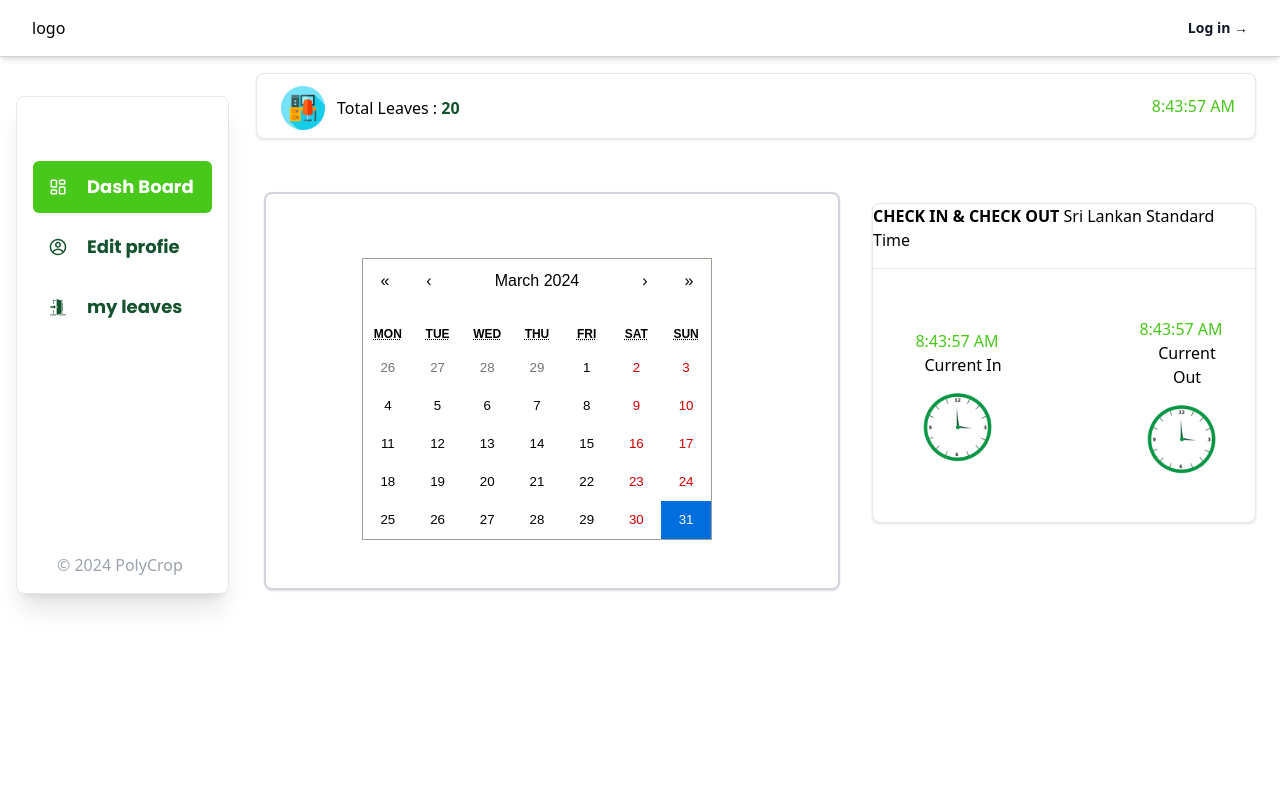
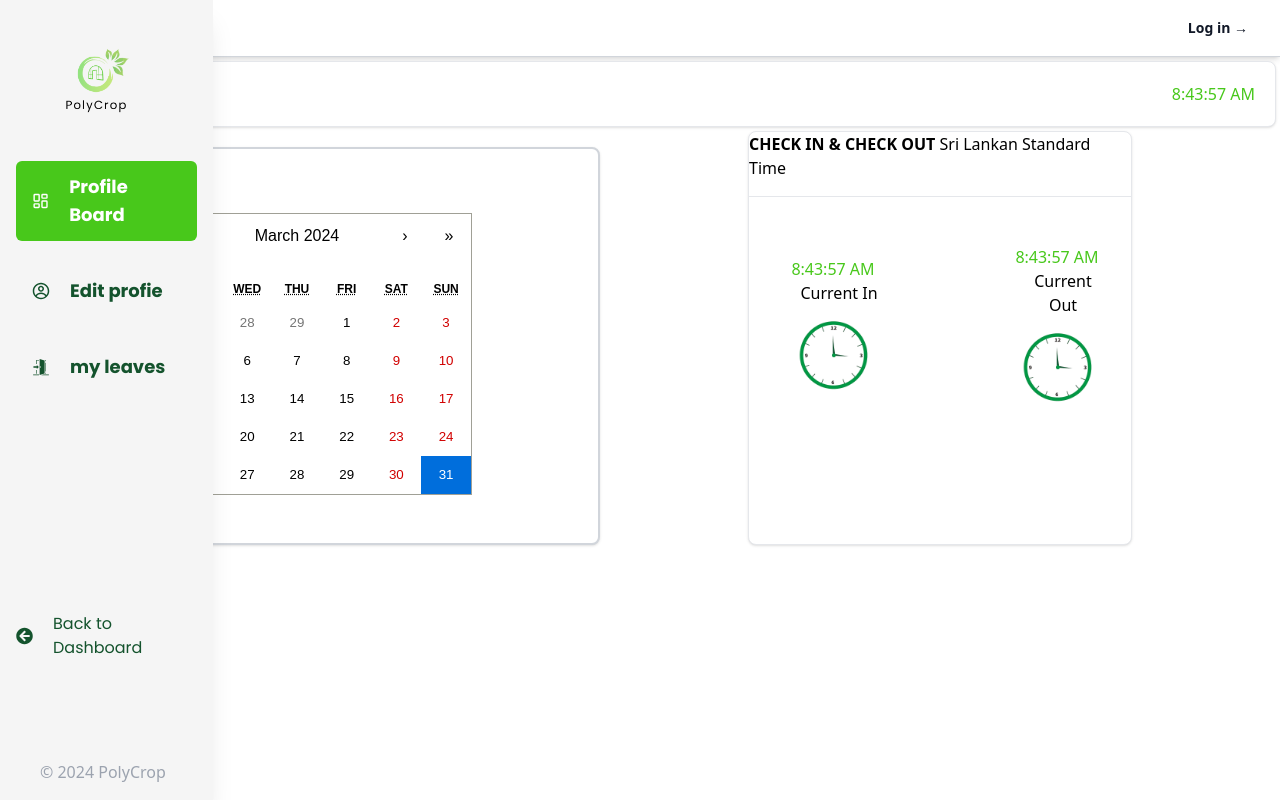
Before and after one commit to AnjanaTinush/OEPM_System, a React (Create React App) app in the folder frontend/: page /e_profile_dashboard in a window 1280 px wide. Built offline with nearby package versions, Linux system fonts and the light colour scheme.

Commit message:
cretate admin edit profile front end

```diff
--- a/frontend/src/Screens/Component/Navbar.js
+++ b/frontend/src/Screens/Component/Navbar.js
@@ -20,7 +20,7 @@ function Navbar() {
 
   return (
     <div>
-      <header className="bg-white border-b border-gray-300 shadow-md">
+      <header className=" bg-white border-b border-gray-300 shadow-md">
         <nav
           className="mx-auto flex max-w-7xl items-center justify-between p-4 lg:px-8"
           aria-label="Global"
--- a/frontend/src/Screens/Employee/Allusers.js
+++ b/frontend/src/Screens/Employee/Allusers.js
@@ -7,6 +7,12 @@ import Adminnavbar from './Component/Adminnavbar'
 import Navbar from '../Component/Navbar';
 import Loader from '../../Component/Loader';
 import Userupdate from './Userupdate';
+import AOS from 'aos';
+import 'aos/dist/aos.css';
+
+AOS.init({
+  duration:2500
+});
 
 function Allusers() {
 
@@ -265,7 +271,7 @@ onChange={(e) => { setsearchkey(e.target.value); filterBySearch(e.target.value);
 
         <div className="flex justify-center items-center ml-48 h-full">
         <div className="overflow-x-auto shadow-2xl sm:rounded-lg ml-16"> {Loading && (<Loader/>)}
-      <table className="w-full text-sm text-left rtl:text-right text-gray-500 dark:text-gray-400">
+      <table data-aos="zoom out" className="w-full text-sm text-left rtl:text-right text-gray-500 dark:text-gray-400">
         <thead className="text-xs text-whatsapp-green uppercase bg-wight-green dark:bg-whatsapp-green dark:text-wight-green">
           <tr>
             <th scope="col" className="px-6 py-3">
--- a/frontend/src/Screens/Employee/Approveleave.js
+++ b/frontend/src/Screens/Employee/Approveleave.js
@@ -4,6 +4,13 @@ import Adminnavbar from './Component/Adminnavbar'
 import Navbar from '../Component/Navbar'
 import Loader from '../../Component/Loader'
 import Swal from "sweetalert2";
+import AOS from 'aos';
+import 'aos/dist/aos.css';
+
+AOS.init({
+  duration:2500
+});
+
 
 function Approveleave() {
     const [approveleaves, setapproveleaves] = useState([]);
@@ -69,8 +76,8 @@ function Approveleave() {
             <Navbar />
             <div className="flex justify-center items-center ml-48 mr-10 h-full mt-10">
                 <div className="overflow-x-auto shadow-2xl sm:rounded-lg ml-16">
-                    <table className="w-full text-sm text-left rtl:text-right text-gray-500 dark:text-gray-400">
-                        <thead className="text-xs text-whatsapp-green uppercase bg-wight-green dark:bg-green-900 dark:text-wight-green">
+                    <table data-aos="zoom out" className="w-full text-sm text-left rtl:text-right text-gray-500 dark:text-gray-400">
+                        <thead className="text-xs text-whatsapp-green uppercase bg-wight-green dark:bg-whatsapp-green dark:text-wight-green">
                             <tr>
                                 <th scope="col" className="px-6 py-3">
                                     id
--- a/frontend/src/Screens/Employee/Component/AdprofileNavbar.js
+++ b/frontend/src/Screens/Employee/Component/AdprofileNavbar.js
@@ -3,9 +3,10 @@ import { Link, useLocation } from 'react-router-dom';
 import { LuLayoutDashboard } from "react-icons/lu";
 import { GiExitDoor } from "react-icons/gi";
 import { CgProfile } from "react-icons/cg";
+import { FaArrowCircleLeft } from "react-icons/fa";
 
 
-
+import logo from '../../../Images/logo.png';
 
 function AdprofileNavbar() {
 
@@ -13,36 +14,51 @@ function AdprofileNavbar() {
 
   return (
 
-<div className="text-white bg-white border border-gray-200 h-auto min-h-120 w-1/6 fixed top-24 left-4 flex flex-col rounded-lg justify-between shadow-xl">
+    <div className="bg-wight-green text-white h-screen w-1/6 fixed top-0 left-0 flex flex-col  justify-between shadow-xl">
+
     <div className="p-4">
-      <br></br>
-      <br></br>
+
+
+      <div className="p-4">
+      <div className="flex justify-center items-center mt-4 mr-5">
+        <img src={logo} alt="Logo" />
+      </div>
+
+    </div>
+
       <Link
         to="/e_profile_dashboard"
-        className={`flex items-center w-full py-3 px-4 ${location.pathname === "/e_profile_dashboard" ? 'bg-whatsapp-green text-white' : 'hover:bg-whatsapp-green text-green-900'} font-custom rounded-md text-decoration-none mb-2`}
+        className={`flex items-center w-full mt-6 py-3 px-4 ${location.pathname === "/e_profile_dashboard" ? 'bg-whatsapp-green text-white' : 'hover:bg-whatsapp-green text-green-900'} font-custom rounded-md text-decoration-none mb-2`}
       >
         <LuLayoutDashboard className="mr-5 text-lg" />
-        <span className="font-bold text-lg">Dash Board</span>
+        <span className="font-bold text-lg">Profile Board</span>
       </Link>
       <Link
         to="/e_userprofile"
-        className={`flex items-center w-full py-3 px-4 ${location.pathname === "/e_userprofile" ? 'bg-whatsapp-green text-white' : 'hover:bg-whatsapp-green text-green-900'} font-custom rounded-md text-decoration-none mb-2`}
+        className={`flex items-center w-full mt-6 py-3 px-4 ${location.pathname === "/e_userprofile" ? 'bg-whatsapp-green text-white' : 'hover:bg-whatsapp-green text-green-900'} font-custom rounded-md text-decoration-none mb-2`}
       >
         <CgProfile  className="mr-5 text-lg" />
         <span className="font-bold text-lg">Edit profie</span>
       </Link>
       <Link
         to="/e_requestedleave"
-        className={`flex items-center w-full py-3 px-4 ${location.pathname === "/e_requestedleave" ? 'bg-whatsapp-green text-white' : 'hover:bg-whatsapp-green text-green-900'} font-custom rounded-md text-decoration-none mb-2`}
+        className={`flex items-center w-full mt-6 py-3 px-4 ${location.pathname === "/e_requestedleave" ? 'bg-whatsapp-green text-white' : 'hover:bg-whatsapp-green text-green-900'} font-custom rounded-md text-decoration-none mb-2`}
       >
         <GiExitDoor  className="mr-5 text-lg" />
         <span className="font-bold text-lg">my leaves</span>
       </Link>
+
+
     </div>
-    <div className="p-4 mt-40">
+    <Link
+        to="/employeeDashboard"
 
-      <p className="text-gray-400 ml-6 mt-5">&copy; 2024 PolyCrop </p>
-    </div>
+        className={`flex items-center w-full mt-28  px-4  text-green-900  font-custom rounded-md text-decoration-none `}
+     >
+        <FaArrowCircleLeft className="mr-5 text-lg" />
+        <span className="">Back to Dashboard</span>
+      </Link>
+    <p className="text-gray-400 ml-10 py-4">&copy; 2024 PolyCrop </p>
   </div>
   )
 }
--- a/frontend/src/Screens/Employee/Employeeprofiledashboard.js
+++ b/frontend/src/Screens/Employee/Employeeprofiledashboard.js
@@ -23,49 +23,30 @@ function Employeeprofiledashboard() {
 
   return (
     <div>
-        <Navbar/>
-       <AdprofileNavbar/>
+      <Navbar />
 
-       <div className="max-w-2lg p-2 bg-white border border-gray-200 rounded-lg shadow mt-4 mr-6 ml-64 relative">
-  <div className="flex items-center">
-    <img src={leave} alt="Logo" className='w-11 mt-1 ml-4' />
-    <p className='ml-3 mt-1'>Total Leaves : <span className='font-bold text-green-900'>20</span></p>
-  </div>
-  <div className="absolute top-0 right-0 p-5">
-    <p className='text-whatsapp-green'>{currentTime.toLocaleTimeString()}</p>
-  </div>
+      <div className="max-w-2lg p-2 bg-white border border-gray-200 rounded-lg shadow m-1   relative">
 
+          <div className="flex items-center">
+            <img src={leave} alt="Logo" className="w-11 mt-1 ml-4" />
+            <p className="ml-3 mt-1">
+              Total Leaves :{" "}
+              <span className="font-bold text-green-900">20</span>
+            </p>
+          </div>
+          <div className="absolute top-0 right-0 p-5">
+            <p className="text-whatsapp-green">
+              {currentTime.toLocaleTimeString()}
+            </p>
+          </div>
 
-  {/*  time display */}
+          {/*  time display */}
+        </div>
+      <div className="justify-around flex">
+      <AdprofileNavbar />
 
-</div>
-
- {/*  Mark the Atten */}
- <div class="max-w-sm  bg-white border border-gray-200 rounded-lg mt-16 mr-6 h-80 shadow mx-auto">
- <h1 class=" mb-4 front-boald"><span class="font-bold">CHECK IN & CHECK OUT</span>  Sri Lankan Standard Time</h1>
-
-  <hr className=''/>
-
-  <div class="flex items-center ml-6">
-  <button class="w-24 mt-10 ml-3">
-  <p class="mt-2 text-whatsapp-green ">{currentTime.toLocaleTimeString()}</p>
-  <p class='ml-3 '>Current In</p>
-  <img src={clock} alt="Logo" />
-
-  </button>
-
-  <button class="w-24 mt-10 ml-32">
-  <p class="mt-2 text-whatsapp-green ">{currentTime.toLocaleTimeString()}</p>
-  <p class='ml-3 '>Current Out</p>
-  <img src={clock} alt="Logo" />
-
-  </button>
-</div>
-
-</div>
-
-<div className="max-w-xl p-12 bg-white border-2 border-gray-300 rounded-lg shadow fixed top-44 left-60 mt-4 ml-6" style={{ width: '1230px' }}>
-  <div className="mt-4">
+      <div className="max-w-xl p-12 bg-white border-2 border-gray-300 rounded-lg shadow flex  mt-4 ml-6" style={{ width: '1230px' }}>
+      <div className="mt-4">
     <Calendar
       onChange={setDate}
       value={date}
@@ -75,8 +56,35 @@ function Employeeprofiledashboard() {
 </div>
 
 
+        {/*  Mark the Atten */}
+        <div class="max-w-sm  bg-white border border-gray-200 rounded-lg  shadow mx-auto">
+          <h1 class=" mb-4 front-boald">
+            <span class="font-bold">CHECK IN & CHECK OUT</span> Sri Lankan
+            Standard Time
+          </h1>
 
+          <hr className="" />
+
+          <div class="flex items-center ml-6">
+            <button class="w-24 mt-10 ml-3">
+              <p class="mt-2 text-whatsapp-green ">
+                {currentTime.toLocaleTimeString()}
+              </p>
+              <p class="ml-3 ">Current In</p>
+              <img src={clock} alt="Logo" />
+            </button>
+            <button class="w-24 mt-10 ml-32">
+              <p class="mt-2 text-whatsapp-green ">
+                {currentTime.toLocaleTimeString()}
+              </p>
+              <p class="ml-3 ">Current Out</p>
+              <img src={clock} alt="Logo" />
+            </button>
+          </div>
         </div>
+      </div>
+    </div>
+
   )
 }
 
--- a/frontend/src/Screens/Employee/Requestedleave.js
+++ b/frontend/src/Screens/Employee/Requestedleave.js
@@ -59,7 +59,7 @@ function Requestedleave() {
     <div>
       <Navbar />
       <AdprofileNavbar />
-      <div className="max-w-2xl bg-gray-200 border rounded-3xl px-2 mx-auto mt-16 mr-60">
+      <div className="flex max-w-2xl bg-gray-200 border rounded-3xl px-2 mx-auto mt-16 mr-60">
         <form className="flex items-center w-full">
           <RangePicker format="DD-MM-YYYY" onChange={filterByDate} className="rounded-3xl" />
           <input
@@ -102,7 +102,7 @@ function Requestedleave() {
               {error && <tr><td colSpan="5">Error fetching data.</td></tr>}
               {leaves.map((leave) => (
                 <tr key={leave.id} className="bg-white dark:bg-table-row hover:tablerow-hover dark:hover:bg-tablerow-hover">
-                  <td className="px-6 py-4 font-medium text-green-900">{leave.userid}</td>
+                  <td className="px-6 py-4 font-medium text-green-900">{leave._id}</td>
                   <td className="px-6 py-4 text-green-900">{leave.fromdate}</td>
                   <td className="px-6 py-4 text-green-900">{leave.todate}</td>
                   <td className="px-6 py-4 text-green-900">{leave.desription}</td>
```
Also changed, not shown: frontend/src/Component/Navbar.js (+33 -25 lines), frontend/src/Screens/Employee/Component/Adminnavbar.js (+12 -11 lines), frontend/src/Screens/Employee/Euserprofile.js (+125 -0 lines), frontend/src/Screens/Employee/Userupdate.js (+1 -10 lines).
